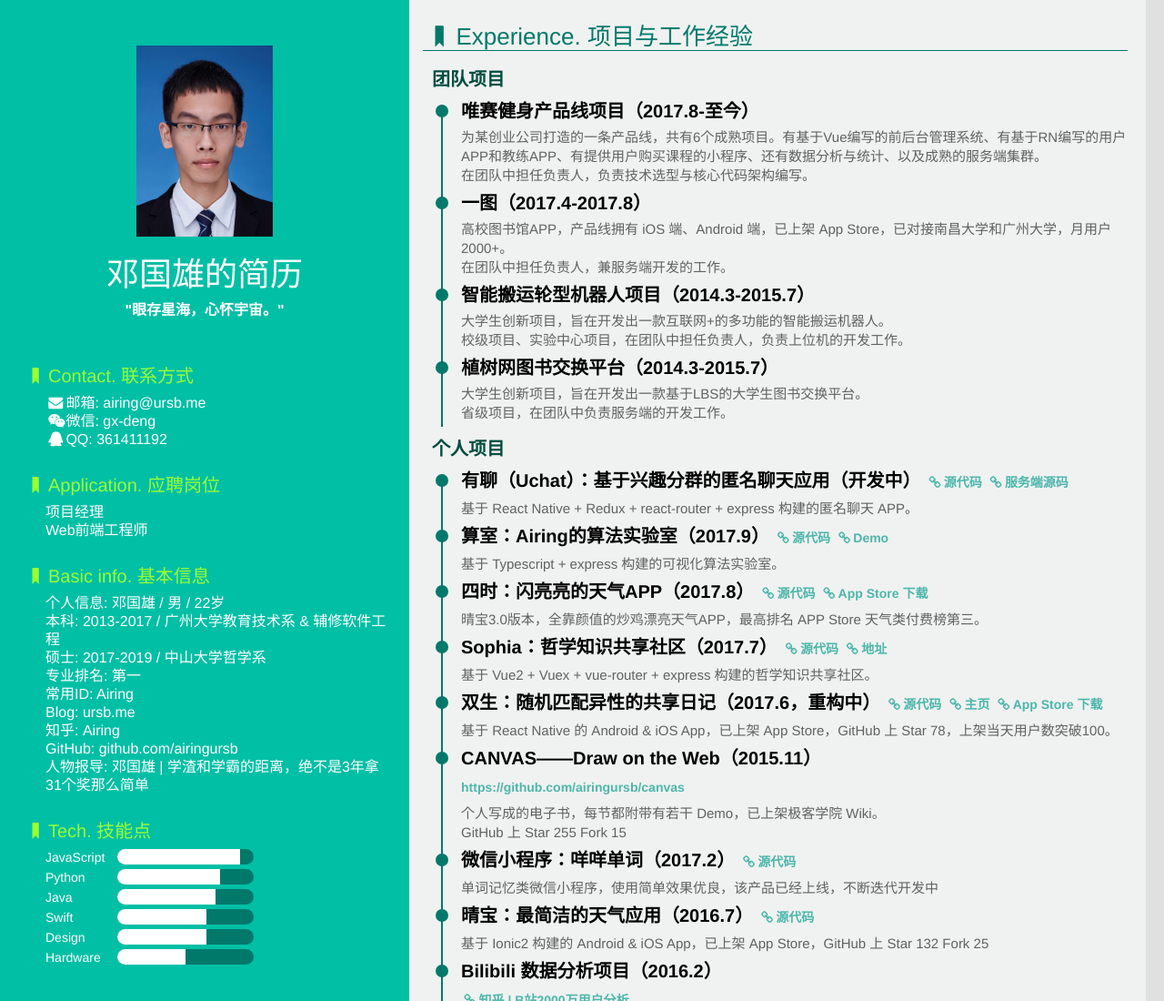
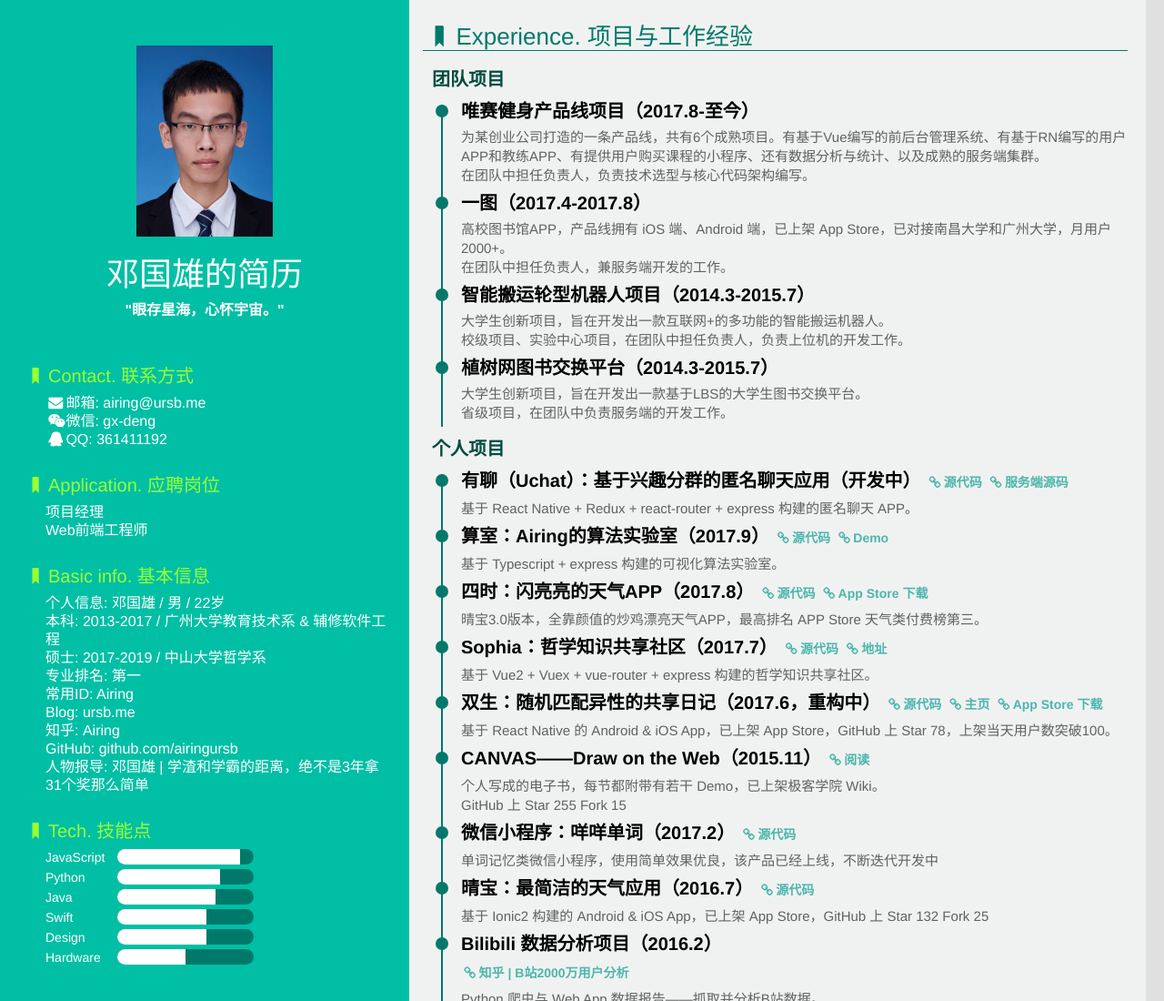
Before and after one commit to airingursb/resume, a website: page print.html in a window 1280 px wide. Shown: the top 1100 px of the page at 91% size. Drawn offline with Linux system fonts and the light colour scheme.

Commit message:
update 12.23

```diff
--- a/print.html
+++ b/print.html
@@ -184,8 +184,7 @@
           <li>
             <div class="circle"></div>
             <h4>CANVAS——Draw on the Web（2015.11）
-              <br>
-              <a href="https://github.com/airingursb/canvas" target="_blank">https://github.com/airingursb/canvas</a>
+              <a href="https://www.gitbook.com/book/airingursb/canvas" target="_blank"><i class="icon-link"></i>阅读</a>
             </h4>
             <p>个人写成的电子书，每节都附带有若干 Demo，已上架极客学院 Wiki。</p>
             <p>GitHub 上 Star 255 Fork 15</p>
@@ -229,7 +228,6 @@
             <div class="circle"></div>
             <h4>
               FeedMe（2015.10 - 2016.4）
-              <br>
               <a href="http://ursb.me/FeedMe" target="_blank"><i class="icon-link"></i>主页</a>
             </h4>
             <p>基于 iOS 与 Apple Watch 平台的单词学习 App。</p>
@@ -238,7 +236,6 @@
             <div class="circle"></div>
             <h4>
               AiringGo（2016.4）
-              <br>
               <a href="http://ursb.me/AiringGo" target="_blank"><i class="icon-link"></i>Demo</a>
             </h4>
             <p>基于 JS 实现的五子棋 AI，已上架 Chrome Store</p>
```
Also changed, not shown: index.html (+1 -1 lines), 2 other files.
